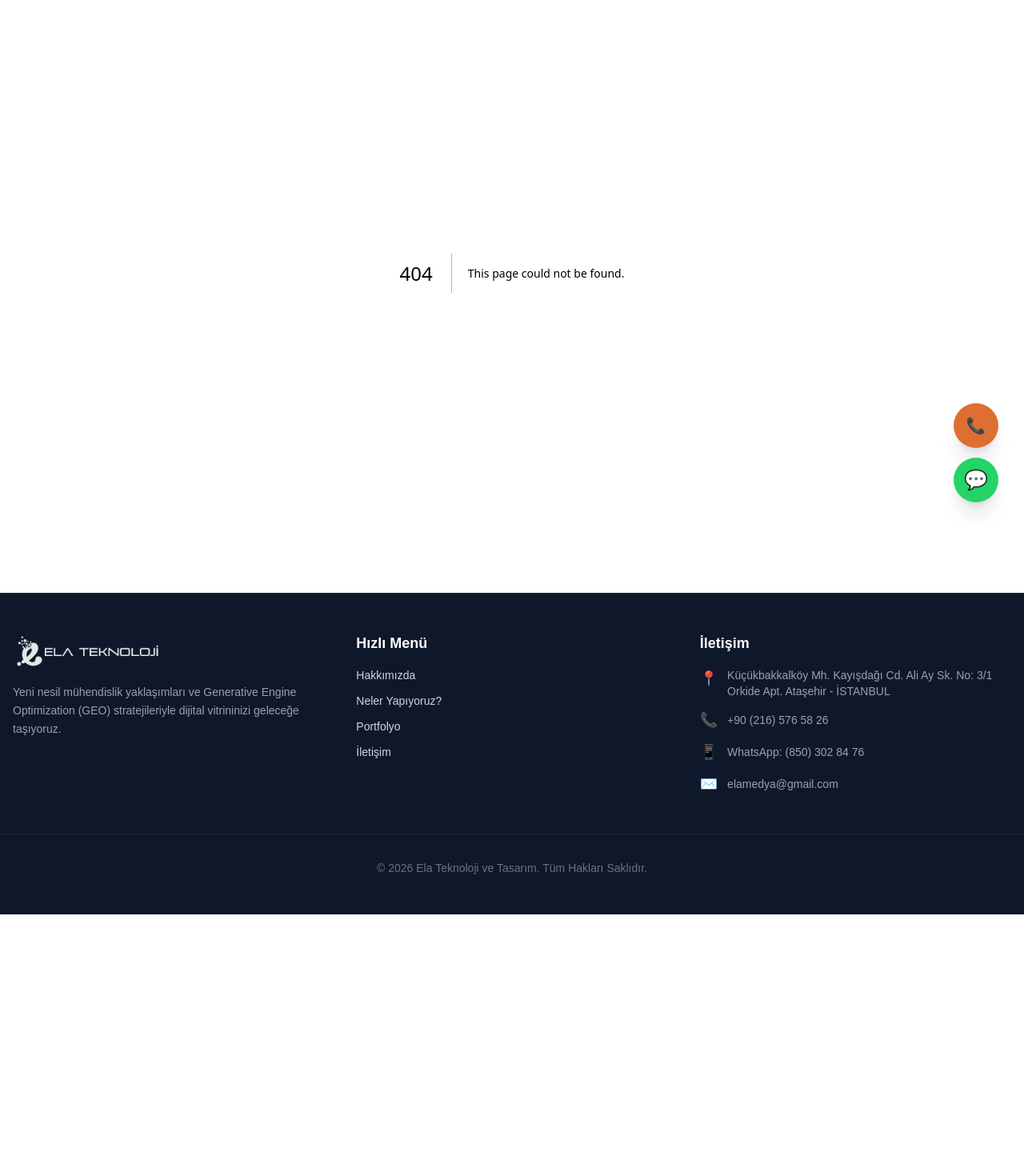
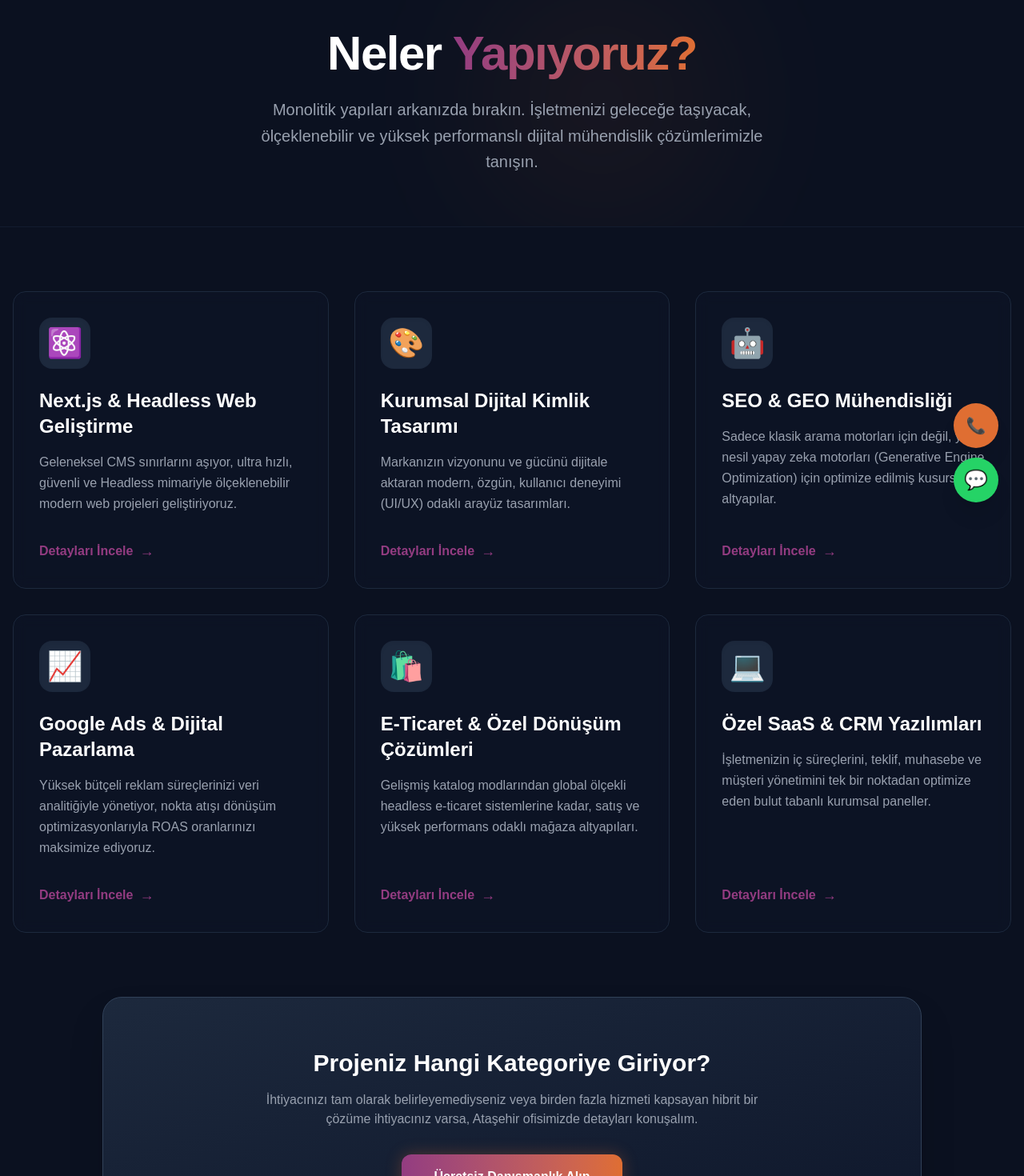
Before and after one commit to elamedya-sudo/webtasarimiyapanfirmalar, a Next.js app: page /hizmetler in a window 1280 px wide. Before the commit this address had no page. Shown: the part 140-1610 px from the top of the page at 80% size. Before the commit the page ends 1283 px from the top, so only its background shows below. Built offline with nearby package versions, Linux system fonts and the light colour scheme.

Commit message:
hizmetlerimiz ana merkez (hub) sayfasi eklendi

```diff
--- /dev/null
+++ b/app/hizmetler/page.tsx
@@ -0,0 +1,115 @@
+'use client';
+
+import Link from 'next/link';
+
+export default function HizmetlerPage() {
+  const services = [
+    {
+      id: 1,
+      icon: "⚛️",
+      title: "Next.js & Headless Web Geliştirme",
+      description: "Geleneksel CMS sınırlarını aşıyor, ultra hızlı, güvenli ve Headless mimariyle ölçeklenebilir modern web projeleri geliştiriyoruz.",
+      href: "/hizmetler/nextjs-headless"
+    },
+    {
+      id: 2,
+      icon: "🎨",
+      title: "Kurumsal Dijital Kimlik Tasarımı",
+      description: "Markanızın vizyonunu ve gücünü dijitale aktaran modern, özgün, kullanıcı deneyimi (UI/UX) odaklı arayüz tasarımları.",
+      href: "/hizmetler/dijital-kimlik"
+    },
+    {
+      id: 3,
+      icon: "🤖",
+      title: "SEO & GEO Mühendisliği",
+      description: "Sadece klasik arama motorları için değil, yeni nesil yapay zeka motorları (Generative Engine Optimization) için optimize edilmiş kusursuz altyapılar.",
+      href: "/hizmetler/geo-seo"
+    },
+    {
+      id: 4,
+      icon: "📈",
+      title: "Google Ads & Dijital Pazarlama",
+      description: "Yüksek bütçeli reklam süreçlerinizi veri analitiğiyle yönetiyor, nokta atışı dönüşüm optimizasyonlarıyla ROAS oranlarınızı maksimize ediyoruz.",
+      href: "/hizmetler/google-ads"
+    },
+    {
+      id: 5,
+      icon: "🛍️",
+      title: "E-Ticaret & Özel Dönüşüm Çözümleri",
+      description: "Gelişmiş katalog modlarından global ölçekli headless e-ticaret sistemlerine kadar, satış ve yüksek performans odaklı mağaza altyapıları.",
+      href: "/hizmetler/e-ticaret"
+    },
+    {
+      id: 6,
+      icon: "💻",
+      title: "Özel SaaS & CRM Yazılımları",
+      description: "İşletmenizin iç süreçlerini, teklif, muhasebe ve müşteri yönetimini tek bir noktadan optimize eden bulut tabanlı kurumsal paneller.",
+      href: "/hizmetler/saas-crm"
+    }
+  ];
+
+  return (
+    <div className="min-h-screen bg-[#0b1120] font-sans selection:bg-[#933c81] selection:text-white pb-20">
+
+      {/* HERO ALANI */}
+      <section className="relative pt-24 pb-16 px-4 overflow-hidden border-b border-slate-800/50">
+        <div className="absolute top-0 left-1/2 -translate-x-1/2 w-full max-w-5xl h-full pointer-events-none opacity-40">
+          <div className="absolute top-10 right-1/4 w-72 h-72 bg-[#df6e32]/20 rounded-full blur-[100px]"></div>
+        </div>
+
+        <div className="container mx-auto max-w-4xl text-center relative z-10">
+          <h1 className="text-4xl sm:text-5xl md:text-6xl font-extrabold text-white tracking-tight mb-6">
+            Neler <span className="bg-gradient-to-r from-[#933c81] to-[#df6e32] bg-clip-text text-transparent">Yapıyoruz?</span>
+          </h1>
+          <p className="text-lg md:text-xl text-gray-400 leading-relaxed max-w-2xl mx-auto">
+            Monolitik yapıları arkanızda bırakın. İşletmenizi geleceğe taşıyacak, ölçeklenebilir ve yüksek performanslı dijital mühendislik çözümlerimizle tanışın.
+          </p>
+        </div>
+      </section>
+
+      {/* HİZMET KARTLARI (GRID) */}
+      <section className="py-20 px-4 relative z-10">
+        <div className="container mx-auto max-w-7xl">
+          <div className="grid grid-cols-1 md:grid-cols-2 lg:grid-cols-3 gap-8">
+            {services.map((service) => (
+              <div key={service.id} className="bg-slate-900/40 backdrop-blur-sm p-8 rounded-2xl border border-slate-800 hover:border-[#df6e32]/50 transition-all duration-300 flex flex-col h-full group">
+                <div className="w-16 h-16 bg-slate-800 rounded-2xl flex items-center justify-center text-4xl mb-6 shadow-inner group-hover:scale-110 transition-transform duration-300">
+                  {service.icon}
+                </div>
+                <h2 className="text-2xl font-bold text-white mb-4 group-hover:text-[#df6e32] transition-colors">
+                  {service.title}
+                </h2>
+                <p className="text-gray-400 leading-relaxed mb-8 flex-grow">
+                  {service.description}
+                </p>
+                <Link
+                  href={service.href}
+                  className="inline-flex items-center gap-2 text-[#933c81] font-semibold hover:text-[#df6e32] transition-colors mt-auto"
+                >
+                  Detayları İncele <span className="text-lg">→</span>
+                </Link>
+              </div>
+            ))}
+          </div>
+        </div>
+      </section>
+
+      {/* ALT BİLGİ / CTA */}
+      <section className="px-4 relative z-10">
+        <div className="container mx-auto max-w-5xl bg-gradient-to-br from-slate-800 to-slate-900 rounded-3xl p-10 md:p-16 border border-slate-700 shadow-2xl text-center">
+          <h2 className="text-3xl font-bold text-white mb-4">Projeniz Hangi Kategoriye Giriyor?</h2>
+          <p className="text-gray-400 mb-8 max-w-2xl mx-auto">
+            İhtiyacınızı tam olarak belirleyemediyseniz veya birden fazla hizmeti kapsayan hibrit bir çözüme ihtiyacınız varsa, Ataşehir ofisimizde detayları konuşalım.
+          </p>
+          <Link
+            href="/teklif-al"
+            className="inline-block bg-gradient-to-r from-[#933c81] to-[#df6e32] text-white font-bold px-10 py-4 rounded-xl shadow-[0_0_20px_rgba(223,110,50,0.3)] hover:shadow-[0_0_30px_rgba(223,110,50,0.5)] transition-all duration-300"
+          >
+            Ücretsiz Danışmanlık Alın
+          </Link>
+        </div>
+      </section>
+
+    </div>
+  );
+}
```
